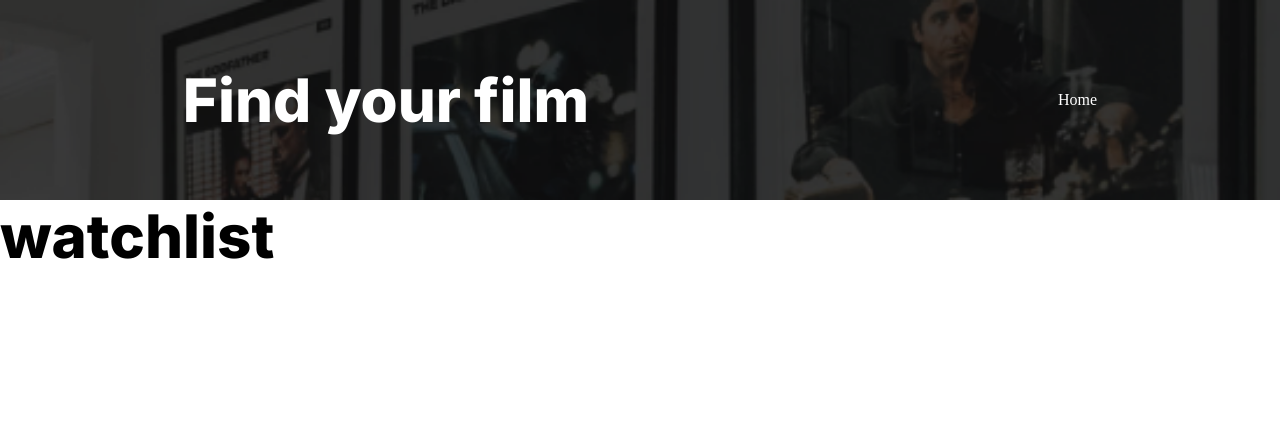
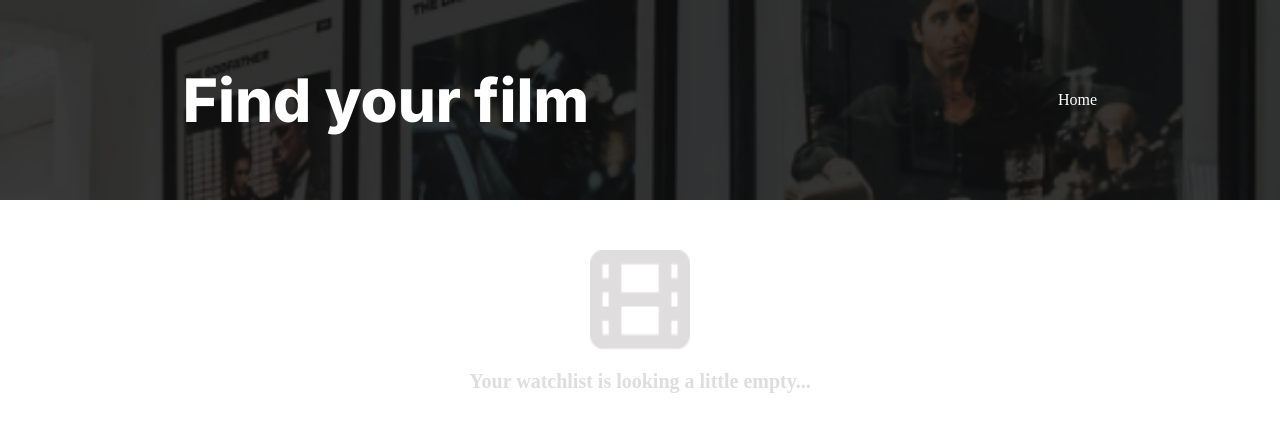
Before and after one commit to Nineteen991/movie-watchlist-react, a React (Create React App) app: page /watchlist in a window 1280 px wide. Shown: the top 432 px of the page. Built offline with nearby package versions, Linux system fonts and the light colour scheme.

Commit message:
added global styles and fixed some styling

```diff
--- a/src/App.css
+++ b/src/App.css
@@ -3,15 +3,12 @@
 *::after {
   margin: 0;
   padding: 0;
-  box-sizing: border-box;
-}
-
-:root {
-  --color-gray: #aaa;
+  box-sizing: inherit;
 }
 
 html {
   font-size: 62.5%;
+  box-sizing: border-box;
 }
 
 #root {
@@ -29,12 +26,3 @@ h3 {
   color: #DFDDDD;
   margin-top: 10rem;
 }
-
-a {
-  text-decoration: none;
-  font-size: 1.6rem;
-}
-
-/*************************************************************************
-                                  Header
-*************************************************************************/
--- a/src/App.js
+++ b/src/App.js
@@ -1,23 +1,33 @@
 import { useState } from 'react'
 import { Routes, Route } from 'react-router-dom'
 
+import GlobalStyle from './styles/GlobalStyle'
 import Header from './components/Header'
 import Home from './routes/Home'
 import Watchlist from './routes/Watchlist'
-import './App.css'
+
+// import './App.css'
 
 export default function App() {
   const [renderMovie, setRenderMovie] = useState({})
+  const [watchlist, setWatchlist] = useState([])
 
   return (
     <>
+      <GlobalStyle />
       <Header />
 
       <Routes>
         <Route path='/' element={
-          <Home renderMovie={renderMovie} setRenderMovie={setRenderMovie}/>
+          <Home
+            renderMovie={renderMovie}
+            setRenderMovie={setRenderMovie}
+            setWatchlist={setWatchlist}
+          />
         } />
-        <Route path='/watchlist' element={<Watchlist />} />
+        <Route path='/watchlist' element={
+          <Watchlist watchlist={watchlist} setWatchlist={setWatchlist} />
+        } />
       </Routes>
     </>
   )
--- a/src/components/Header.js
+++ b/src/components/Header.js
@@ -9,9 +9,6 @@ const HeaderBg = styled.header`
   width: 100%;
   background-color: #0E0E0E;
   position: relative;
-
-  display: grid;
-  grid-template-columns: 1fr 5fr 1fr;
 `
 
 const HeaderPic = styled.div`
@@ -22,6 +19,9 @@ const HeaderPic = styled.div`
   left: 0;
   background: url(${backgroundImg}) center no-repeat;
   background-size: cover;
+
+  display: grid;
+  grid-template-columns: 1fr 5fr 1fr;
 `
 
 const HeaderTitleDiv = styled.div`
@@ -31,16 +31,21 @@ const HeaderTitleDiv = styled.div`
   justify-content: space-between;
   align-items: center;
   color: white;
-  z-index: 100;
 `
 
 export default function Header() {
   const loc = useLocation()
 
-  const styles = {color: 'white', cursor: 'pointer'}
+  const styles = {
+    color: 'white',
+    cursor: 'pointer',
+    fontSize: '1.6rem',
+    textDecoration: 'none'
+  }
+
   return (
     <HeaderBg>
-      <HeaderPic />
+      <HeaderPic>
         <HeaderTitleDiv>
           <h1>Find your film</h1>
           {/* Toggle the link from Home to Watchlist */}
@@ -50,6 +55,7 @@ export default function Header() {
               : <Link to='/watchlist' style={styles}>Watchlist</Link>
           }
         </HeaderTitleDiv>
+      </HeaderPic>
     </HeaderBg>
   )
 }
--- a/src/routes/Home.js
+++ b/src/routes/Home.js
@@ -2,7 +2,11 @@ import { useState, useEffect } from 'react'
 import styled from 'styled-components'
 
 import searchIcon from '../images/Icon.png'
-import filmIcon from '../images/Icon-film.png'
+import {
+  WatchlistBtn,
+  renderMovieCard,
+  emptyWatchlist
+} from '../styles/MovieCard'
 
 const MovieSearchForm = styled.form`
   grid-column: 2 / 3;
@@ -21,42 +25,38 @@ const MovieSearchInput = styled.input`
   background: url("${searchIcon}") no-repeat 1rem center;
   background-color: white;
   outline: none;
+  @media screen and (max-width: 50rem) {
+    width: 80%;
+  }
 `
 
 const MovieSearchBtn = styled.button`
   height: 4rem;
   width: 10%;
   border-radius: 0 6px 6px 0;
+  @media screen and (max-width: 50rem) {
+    width: 20%;
+  }
 `
 
-const EmptyMovieDiv = styled.div`
-  grid-column: 2 / 3;
-  background: url("${filmIcon}") no-repeat center;
-  /* height: 73vh; */
-  list-style: none;
-  margin-top: 3%;
+export default function Home({renderMovie, setRenderMovie, setWatchlist}) {
 
-  display: flex;
-  flex-direction: column;
-  align-items: center;
-`
-
-const MovieCard = styled.div`
-  grid-column: 2 / 3;
-  height: 25vh;
-  width: 100%;
-  background-color: white;
-  display: flex;
-  align-items: center;
-`
-
-export default function Home({renderMovie, setRenderMovie}) {
   const [inputValue, setInputValue] = useState('')
   const [movie, setMovie] = useState('')
 
   function getMovie(e) {
     e.preventDefault()
-    setMovie(e.target.children[0].value)
+    setMovie(inputValue)
+    setInputValue(e.target.reset())
+  }
+
+  function addToWatchlist() {
+    setWatchlist(prev => (
+      [
+        ...prev,
+        renderMovie
+      ]
+    ))
   }
 
   useEffect(() => {
@@ -64,7 +64,15 @@ export default function Home({renderMovie, setRenderMovie}) {
       .then(res => res.json())
       .then(data => setRenderMovie(data))
   }, [movie])
-console.log(renderMovie)
+
+  const addBtn = (
+    <WatchlistBtn onClick={() => addToWatchlist()}>
+      <i>Add to Watchlist</i>
+    </WatchlistBtn>
+  )
+
+ const msg = <h3>Start exploring</h3>
+
   return (
     <>
       <MovieSearchForm onSubmit={(e) => getMovie(e)}>
@@ -77,8 +85,8 @@ console.log(renderMovie)
       </MovieSearchForm>
       {
         movie
-          ? <MovieCard></MovieCard>
-          : <EmptyMovieDiv><h4>Start exploring</h4></EmptyMovieDiv>
+          ? renderMovieCard(renderMovie, addBtn)
+          : emptyWatchlist(msg)
       }
     </>
   )
--- a/src/routes/Watchlist.js
+++ b/src/routes/Watchlist.js
@@ -1,5 +1,36 @@
-export default function Watchlist() {
+import {
+  WatchlistBtn,
+  renderMovieCard,
+  emptyWatchlist
+} from '../styles/MovieCard'
+
+export default function Watchlist({watchlist, setWatchlist}) {
+
+  function removeFromWatchlist(id) {
+    const moviesToKeep = watchlist.filter(movie => movie.imdbID !== id)
+    setWatchlist(moviesToKeep)
+  }
+
+  function removeBtn(movie) {
     return (
-        <h1>watchlist</h1>
+      <WatchlistBtn
+        style={{color: 'red'}}
+        onClick={() => removeFromWatchlist(movie.imdbID)}
+      >
+        <i>Remove from Watchlist</i>
+      </WatchlistBtn>
     )
+  }
+
+  const msg = <h3>Your watchlist is looking a little empty...</h3>
+
+  return (
+    <>
+      {
+        watchlist.length
+          ? watchlist.map(movie => renderMovieCard(movie, removeBtn(movie)))
+          : (!watchlist.length && emptyWatchlist(msg))
+      }
+    </>
+  )
 }
--- /dev/null
+++ b/src/styles/GlobalStyle.js
@@ -0,0 +1,40 @@
+import { createGlobalStyle } from "styled-components"
+
+const GlobalStyle = createGlobalStyle`
+  *,
+  *::before,
+  *::after {
+    margin: 0;
+    padding: 0;
+    box-sizing: inherit;
+  }
+
+  html {
+    font-size: 62.5%;
+    box-sizing: border-box;
+  }
+
+  #root {
+    display: grid;
+    grid-template-columns: 1fr 5fr 1fr;
+  }
+
+  h1 {
+    font-size: 6rem;
+    font-family: 'Inter', sans-serif;
+  }
+
+  h3 {
+    font-size: 2rem;
+    color: #DFDDDD;
+    margin-top: 2rem;
+  }
+
+  @media screen and (max-width: 50rem) {
+    h1 {
+      font-size: 4rem;
+    }
+  }
+`
+
+export default GlobalStyle
--- /dev/null
+++ b/src/styles/MovieCard.js
@@ -0,0 +1,104 @@
+import styled from 'styled-components'
+
+import star from '../images/star.png'
+import filmIcon from '../images/Icon-film.png'
+
+export const MovieCard = styled.div`
+  grid-column: 2 / 3;
+  margin-top: 3%;
+  height: 25vh;
+  width: 100%;
+  background-color: white;
+  display: flex;
+  align-items: center;
+`
+
+export const MovieInfoDiv = styled.div`
+  display: flex;
+  flex-direction: column;
+`
+
+export const StarIcon = styled.img`
+  width: 4.5rem;
+  margin: 0 2rem 0 3rem;
+`
+
+export const MovieDataDiv = styled.div`
+  display: flex;
+  align-items: center;
+  font-size: 1.6rem;
+`
+
+export const MovieData = styled.h4`
+  display: inline;
+  margin-right: 2rem;
+`
+
+export const WatchlistBtn = styled.p`
+  color: black;
+  cursor: pointer;
+`
+
+export const MovieDesc = styled.p`
+  color: #6B7280;
+  margin-top: 1rem;
+  font-size: 1.6rem;
+`
+
+export const posterStyles = {
+  height: "90%",
+  marginRight: "2rem"
+}
+
+export const EmptyWatchlistDiv = styled.div`
+  grid-column: 2 / 3;
+  margin: 3rem 0 1rem;
+  display: flex;
+  flex-direction: column;
+  justify-content: center;
+  align-items: center;
+`
+
+export const Film = styled.img`
+  margin-top: 2rem;
+  height: 10rem;
+  width: 10rem;
+  z-index: 100;
+`
+
+// the movie card that will be used both at '/' & '/watchlist'
+export function renderMovieCard(movie, elem) {
+  return (
+    <MovieCard key={movie.imdbID}>
+      <img
+        src={movie.Poster}
+        style={posterStyles}
+        alt={movie.Title}
+      />
+      <MovieInfoDiv>
+        <h1>
+          {movie.Title}
+          <StarIcon src={star} alt='star' />
+          {movie.imdbRating}
+        </h1>
+        <MovieDataDiv>
+          <MovieData>{movie.Runtime}</MovieData>
+          <MovieData>{movie.Genre}</MovieData>
+          {/* btn is dependent on the webpage */}
+          {elem}
+        </MovieDataDiv>
+        <MovieDesc>{movie.Plot}</MovieDesc>
+      </MovieInfoDiv>
+    </MovieCard>
+  )
+}
+
+// the film icon that will display if there are no movies
+export function emptyWatchlist(msg) {
+  return (
+    <EmptyWatchlistDiv>
+      <Film src = {filmIcon} />
+      {msg}
+    </EmptyWatchlistDiv>
+  )
+}
```
Also changed, not shown: public/index.html (+0 -10 lines). Lines whose indentation alone changed are shown as unchanged.
